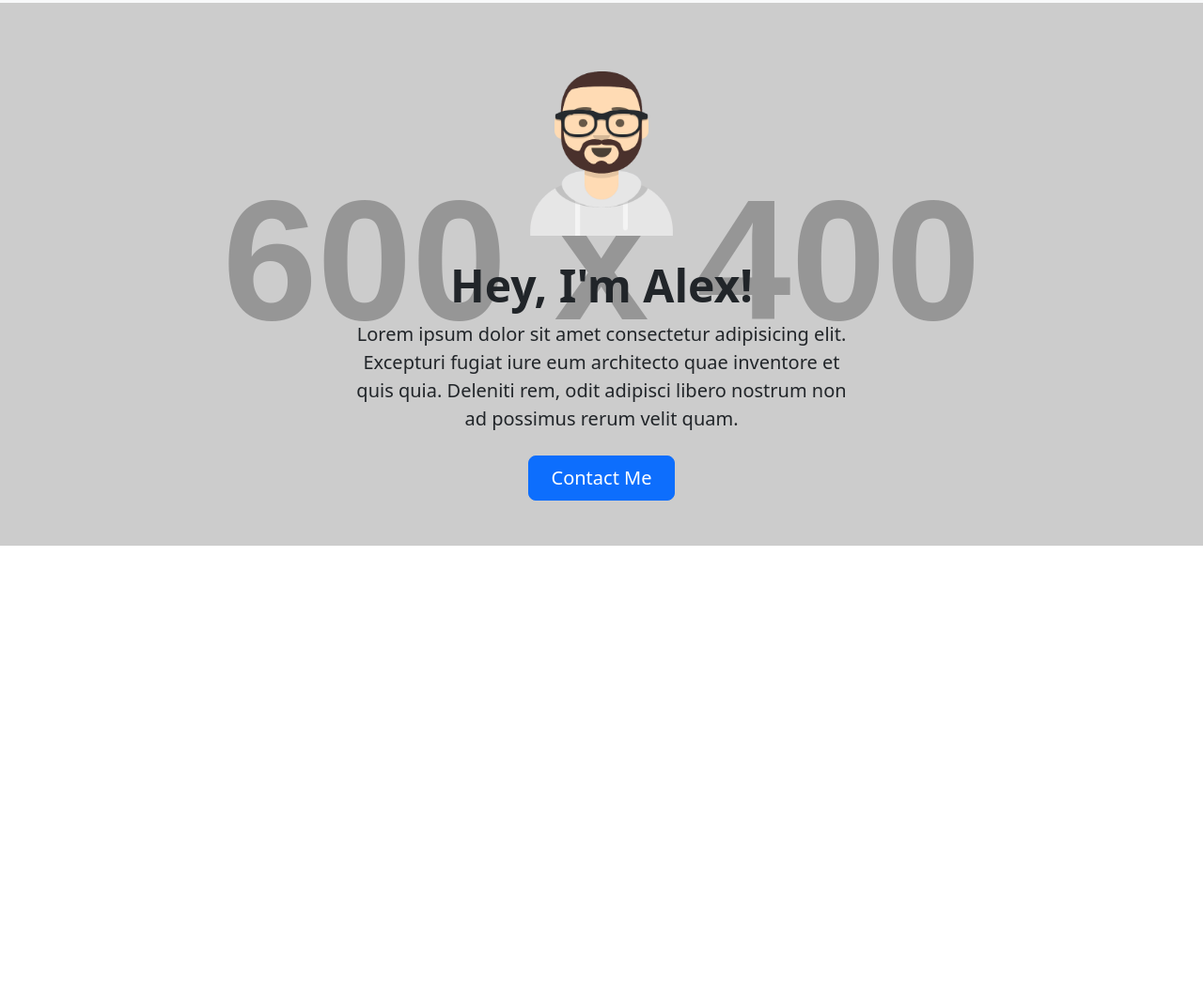
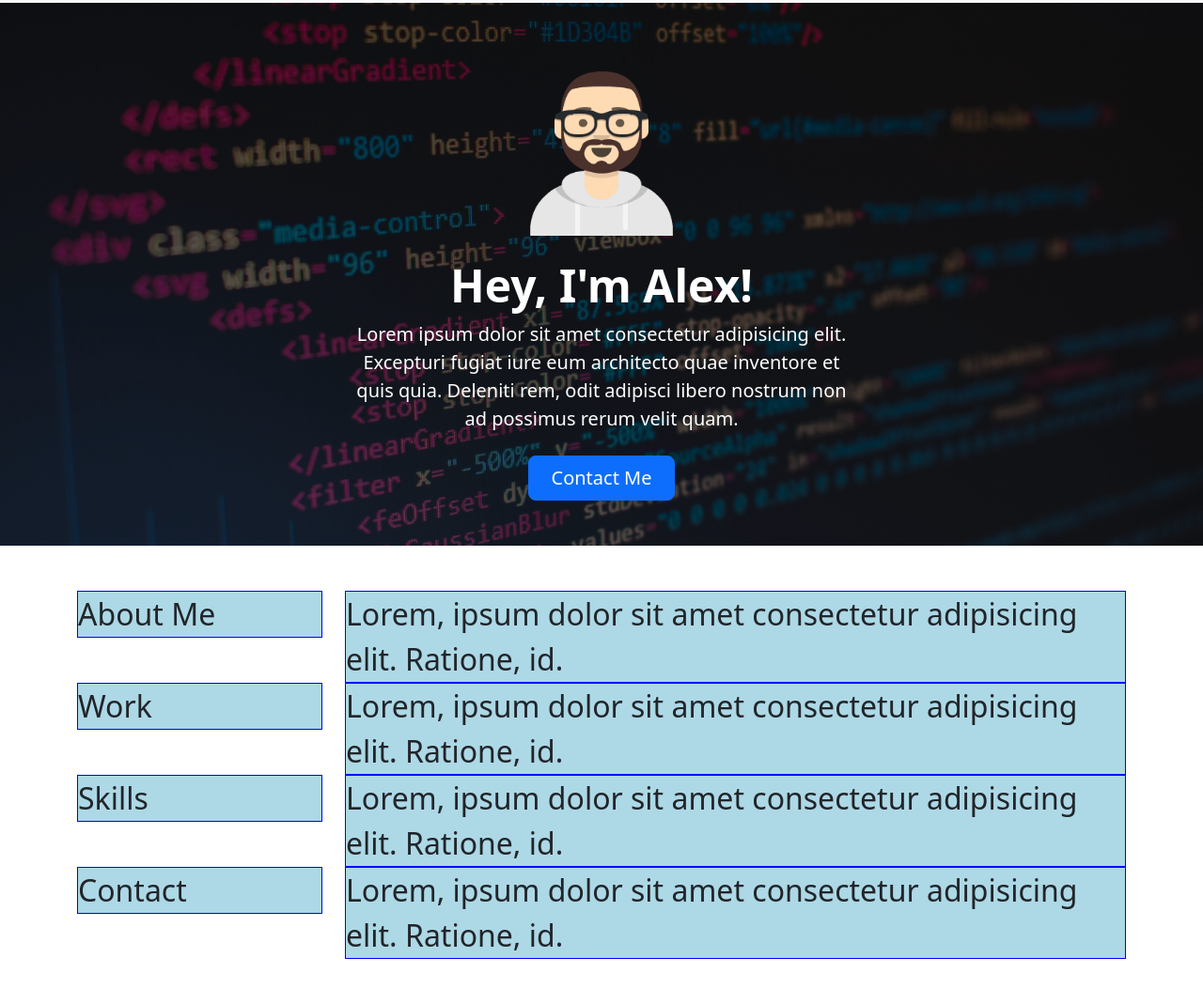
Before and after one commit to abuttle2/bootstrap-portfolio, a plain HTML site: page index.html in a window 1280 px wide. Shown: the part 53-1122 px from the top of the page at 94% size. Before the commit the page ends 800 px from the top, so only its background shows below. Drawn offline with nearby package versions, Linux system fonts and the light colour scheme; placeholder pictures from the web are drawn by us; a web font is replaced by a local one.

Commit message:
Added page layout for each main section

```diff
--- a/css/index.css
+++ b/css/index.css
@@ -1,11 +1,14 @@
 /* Media queries to view how this scales across different screen sizes */
-.jumbotron
+#heroImage
 {
     /* position: relative; */
-    background-image: url(https://placehold.co/600x400);
+    background-image: url(../images/hero-background.jpg);
     background-repeat: no-repeat;
     background-size: cover;
     background-position: center center;
+    color: white;
+    background-color: rgba(0, 0, 0, 0.6);
+    background-blend-mode: multiply;
 }
 
 body::before
@@ -18,6 +21,9 @@ body::before
     top: 0;
     right: 0;
 }
+
+.body
+{}
 
 .box
 {
--- a/index.html
+++ b/index.html
@@ -16,16 +16,15 @@
     <!-- Custom CSS -->
     <link href="css/index.css" rel="stylesheet">
     <!-- Custom fonts -->
-    <link href="vendor/fontawesome-free/css/all.min.css" rel="stylesheet">
+    <!-- <link href="vendor/fontawesome-free/css/all.min.css" rel="stylesheet">
     <link rel="stylesheet" href="vendor/simple-line-icons/css/simple-line-icons.css">
     <link href="https://fonts.googleapis.com/css?family=Lato" rel="stylesheet">
     <link href="https://fonts.googleapis.com/css?family=Catamaran:100,200,300,400,500,600,700,800,900" rel="stylesheet">
-    <link href="https://fonts.googleapis.com/css?family=Muli" rel="stylesheet">
+    <link href="https://fonts.googleapis.com/css?family=Muli" rel="stylesheet"> -->
 </head>
 
 <body>
     <!-- Navigation Bar -->
-    <!-- navbar-light bg-light -->
     <nav class="navbar navbar-expand-lg navbar-light bg-light">
         <div class="container">
             <a href="#" class="navbar-brand mb-0 h1">Alex Buttle</a>
@@ -37,16 +36,16 @@
             <div class="collapse navbar-collapse" id="navbarNav">
                 <ul class="navbar-nav ms-auto">
                     <li class="nav-item">
-                        <a class="nav-link" href="#">About Me</a>
+                        <a class="nav-link" href="#about">About Me</a>
                     </li>
                     <li class="nav-item">
-                        <a class="nav-link" href="#">Work</a>
+                        <a class="nav-link" href="#work">Work</a>
                     </li>
                     <li class="nav-item">
-                        <a class="nav-link" href="#">Contact</a>
+                        <a class="nav-link" href="#skills">Contact</a>
                     </li>
                     <li class="nav-item">
-                        <a class="nav-link" href="#">Resume</a>
+                        <a class="nav-link" href="#contact">Resume</a>
                     </li>
                 </ul>
             </div>
@@ -54,7 +53,7 @@
     </nav>
 
     <!-- Hero -->
-    <div class="jumbotron">
+    <div class="jumbotron " id="heroImage">
         <div class="container">
             <div class="px-4 py-5 text-center">
                 <img class="d-block mx-auto mb-4" src="./images/avatar.png" alt="Alex Buttle" width="200" height="200" ;
@@ -73,9 +72,57 @@
                 </div>
             </div>
         </div>
-        <!-- <div class="border-bottom"></div> -->
     </div>
 
+    <main>
+        <!-- Main page content -->
+        <div class="container py-5">
+            <!-- About me -->
+            <div class="row row-cols-2" id="about">
+                <div class="col-12 col-sm-12 col-md-12 col-lg-3">
+                    <!-- Heading-->
+                    <div class="box">About Me</div>
+                </div>
+                <div class="col-12 col-sm-12 col-md-12 col-lg-9">
+                    <!-- Content-->
+                    <div class="box">Lorem, ipsum dolor sit amet consectetur adipisicing elit. Ratione, id.</div>
+                </div>
+            </div>
+            <!-- Work -->
+            <div class="row row-cols-2" id="work">
+                <div class="col-12 col-sm-12 col-md-12 col-lg-3">
+                    <!-- Heading-->
+                    <div class="box">Work</div>
+                </div>
+                <div class="col-12 col-sm-12 col-md-12 col-lg-9">
+                    <!-- Content-->
+                    <div class="box">Lorem, ipsum dolor sit amet consectetur adipisicing elit. Ratione, id.</div>
+                </div>
+            </div>
+            <!-- Skills -->
+            <div class="row row-cols-2" id="skills">
+                <div class="col-12 col-sm-12 col-md-12 col-lg-3">
+                    <!-- Heading-->
+                    <div class="box">Skills</div>
+                </div>
+                <div class="col-12 col-sm-12 col-md-12 col-lg-9">
+                    <!-- Content-->
+                    <div class="box">Lorem, ipsum dolor sit amet consectetur adipisicing elit. Ratione, id.</div>
+                </div>
+            </div>
+            <!-- Contact Me -->
+            <div class="row row-cols-2" id="contact">
+                <div class="col-12 col-sm-12 col-md-12 col-lg-3">
+                    <!-- Heading-->
+                    <div class="box">Contact</div>
+                </div>
+                <div class="col-12 col-sm-12 col-md-12 col-lg-9">
+                    <!-- Content-->
+                    <div class="box">Lorem, ipsum dolor sit amet consectetur adipisicing elit. Ratione, id.</div>
+                </div>
+            </div>
+        </div>
+    </main>
 </body>
 
 </html>
```
Also changed, not shown: images/hero-background.jpg (added).
